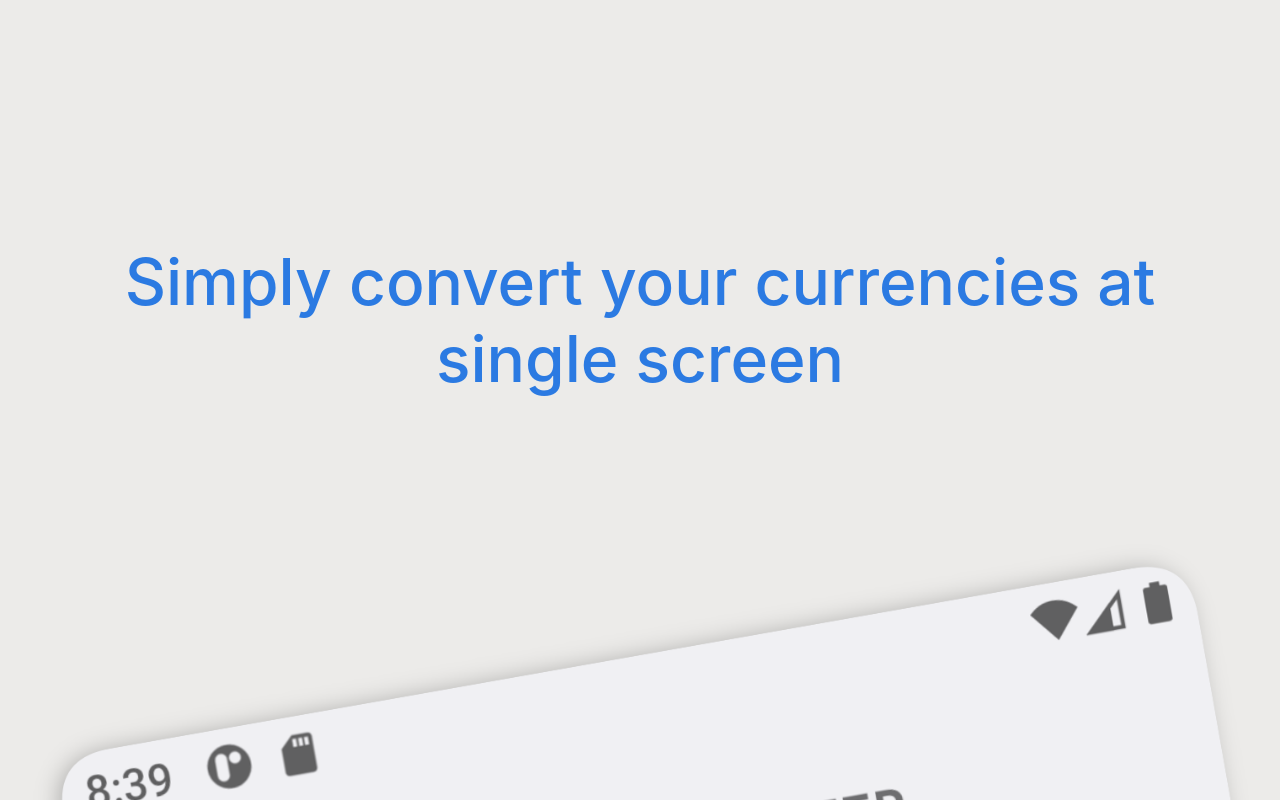
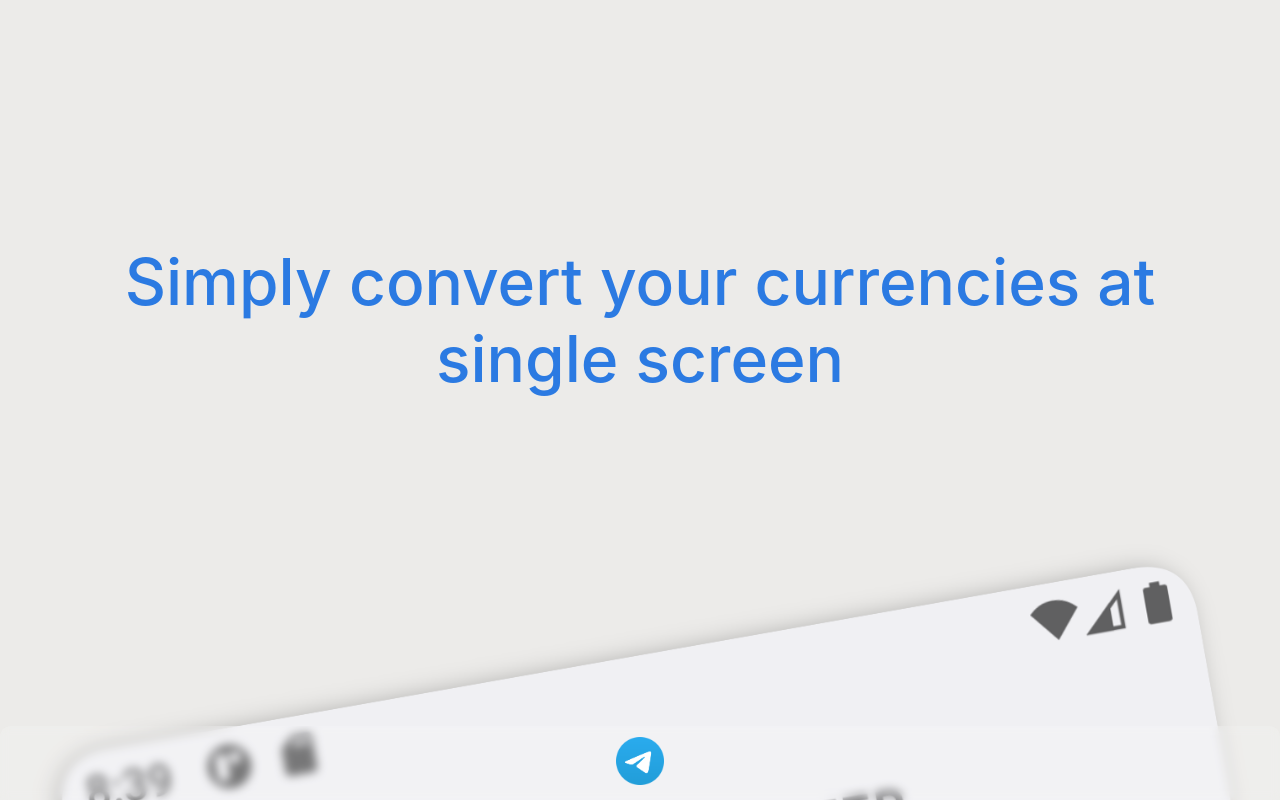
Before and after one commit to yurykurouski/converter-landing, a React (Create React App) app: page / in a window 1280 px wide. Shown: the top 800 px of the page. Built offline with nearby package versions, Linux system fonts and the light colour scheme.

Commit message:
fix: fixed behavior + some styles

```diff
--- a/src/components/InteracveElements/InteracveElements.hooks.jsx
+++ b/src/components/InteracveElements/InteracveElements.hooks.jsx
@@ -1,10 +1,10 @@
 import { useState } from 'react';
-import { checkIsScrollable } from '../../utils';
+import { checkIsMobileDevice } from '../../utils';
 
 export const useHandleScroll = (onScrollDown) => {
   const [touchStartPosition, setTouchStartPosition] = useState(null);
   const [swipeDown, setSwipeDown] = useState(true);
-  const isScrollable = checkIsScrollable();
+  const isMobileDevice = checkIsMobileDevice();
 
   const handleTouchStart = ({ targetTouches }) => setTouchStartPosition(targetTouches[0].clientY);
 
@@ -16,5 +16,5 @@ export const useHandleScroll = (onScrollDown) => {
     );
   }
 
-  return [handleTouchStart, handleTouchEnd, isScrollable ? onScrollDown : swipeDown];
+  return [handleTouchStart, handleTouchEnd, isMobileDevice ? swipeDown : onScrollDown];
 }
--- a/src/components/InteracveElements/InteracveElements.jsx
+++ b/src/components/InteracveElements/InteracveElements.jsx
@@ -14,7 +14,6 @@ export const InteracveElements = React.memo(({ onScrollDown }) => {
       onTouchEnd={handleTouchEnd}
     >
       <section className={`elements-container ${ isDownScroll ? 'hidden' : 'visible' }`}>
-        <span className="elements_title">Download from:</span>
         <a href="https://t.me/fancyconverter" target="_blank" rel="noreferrer">
           <img src={TelegramIcon} className='elements_icon' />
         </a>
--- a/src/components/InteracveElements/styles.css
+++ b/src/components/InteracveElements/styles.css
@@ -2,7 +2,7 @@
   position: fixed;
   top: 0;
   left: 0;
-  height: 100%;
+  height: 100vh;
   width: 100%;
   transition: background-color .5s ease-out, box-shadow .5s ease-out;
   z-index: 1;
@@ -20,16 +20,20 @@
   backdrop-filter: blur(5px);
   padding-top: 5px;
   padding-bottom: 5px;
+  opacity: 0;
+  border-radius: 10px 10px 0 0;
+  height: 4em;
 }
 
 .visible {
   opacity: 1;
-  animation: 1.5s ease-out fadeIn;
+  animation: 1s ease-out fadeIn, .5s moveUp;
 }
 
 .hidden {
   opacity: 0;
-  animation: 1s ease-out fadeOut;
+  animation: 1s ease-out fadeOut, .5s moveDown;
+  transform: translateY(4em);
 }
 
 @keyframes fadeIn {
@@ -42,6 +46,16 @@
   }
 }
 
+@keyframes moveUp {
+  from {
+    transform: translateY(4em);
+  }
+
+  to {
+    transform: translateY(0px);
+  }
+}
+
 @keyframes fadeOut {
   from {
     opacity: 1;
@@ -49,6 +63,16 @@
 
   to {
     opacity: 0;
+  }
+}
+
+@keyframes moveDown {
+  from {
+    transform: translateY(0px);
+  }
+
+  to {
+    transform: translateY(4em);
   }
 }
 
@@ -67,5 +91,5 @@
 }
 
 .elements_icon {
-  height: 2em;
+  height: 3em;
 }
--- a/src/utils/index.js
+++ b/src/utils/index.js
@@ -1,2 +1,2 @@
 /* eslint-disable no-undef */
-export const checkIsScrollable = () => document.body.scrollHeight > document.body.clientHeight;
+export const checkIsMobileDevice = () => /Android|webOS|iPhone|iPad|iPod|BlackBerry|IEMobile|Opera Mini/i.test(navigator.userAgent);
```
